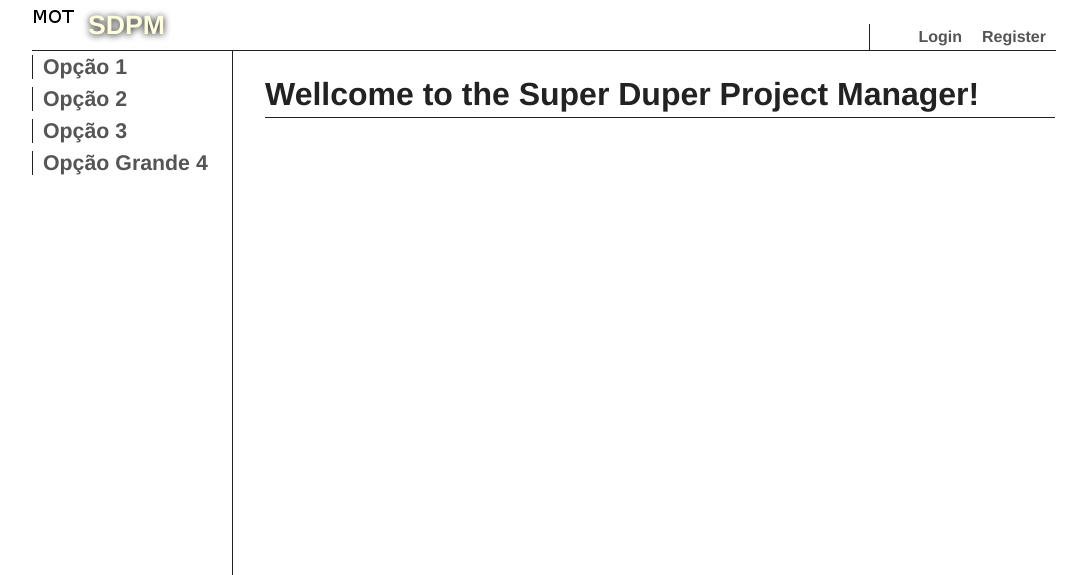
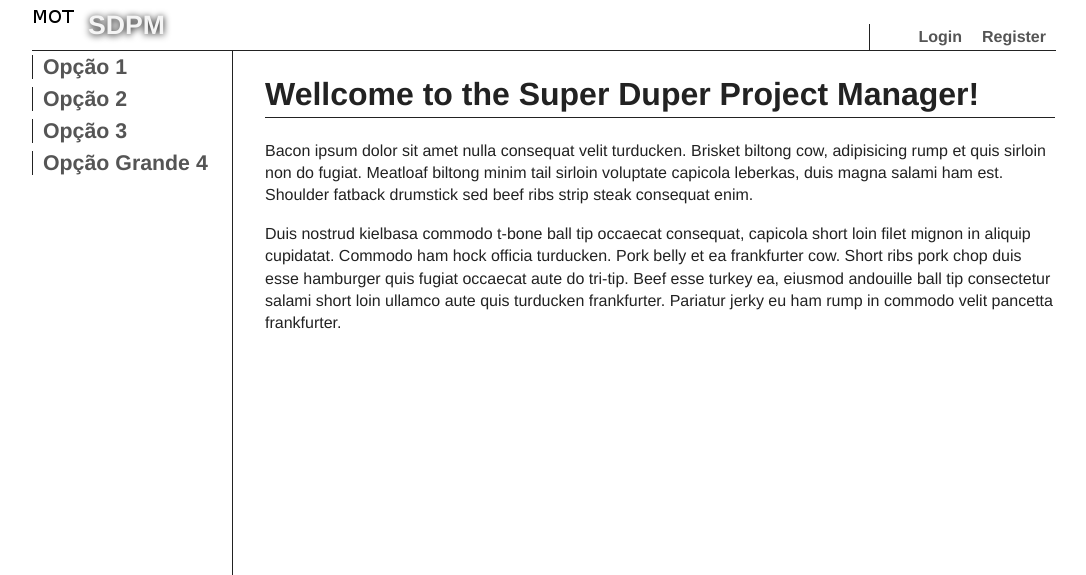
Before and after one commit to Uniriotec/SDPM, a Django app: template sdpm/templates/index.html in a window 1280 px wide. Shown: the top 575 px of the page, without its empty margins (96-1182 px from the left). Run offline with Django 3.2, Linux system fonts and the light colour scheme; the template is opened without the code that fills it, so the values that code supplies are empty; parts of the project's set-up code (start-up, migrations or seed data) failed here and were passed over; some libraries are stand-ins or nearby versions.

Commit message:
more and more css

```diff
--- a/sdpm/static/css/style.css
+++ b/sdpm/static/css/style.css
@@ -78,7 +78,7 @@ header {
     line-height: 50px;
     margin: 0px;
     padding: 0 50px 0 56px;
-    color: #FFD;
+    color: whitesmoke;
     text-shadow: black 0px 1px 7px;
     font-size: 20pt;
     font-weight:bold;
--- a/sdpm/templates/index.html
+++ b/sdpm/templates/index.html
@@ -5,6 +5,14 @@
 
 	{% else %}
 		<h1>Wellcome to the Super Duper Project Manager!</h1>
+		<p>Bacon ipsum dolor sit amet nulla consequat velit turducken. Brisket biltong cow, adipisicing rump et quis sirloin non do fugiat.
+		Meatloaf biltong minim tail sirloin voluptate capicola leberkas, duis magna salami ham est.
+		Shoulder fatback drumstick sed beef ribs strip steak consequat enim.</p>
+		<p>Duis nostrud kielbasa commodo t-bone ball tip occaecat consequat, capicola short loin filet mignon in aliquip cupidatat.
+		Commodo ham hock officia turducken. Pork belly et ea frankfurter cow.
+		Short ribs pork chop duis esse hamburger quis fugiat occaecat aute do tri-tip.
+		 Beef esse turkey ea, eiusmod andouille ball tip consectetur salami short loin ullamco aute quis turducken frankfurter.
+		 Pariatur jerky eu ham rump in commodo velit pancetta frankfurter.</p>
 	{% endif %}
 
 {% endblock %}
```
